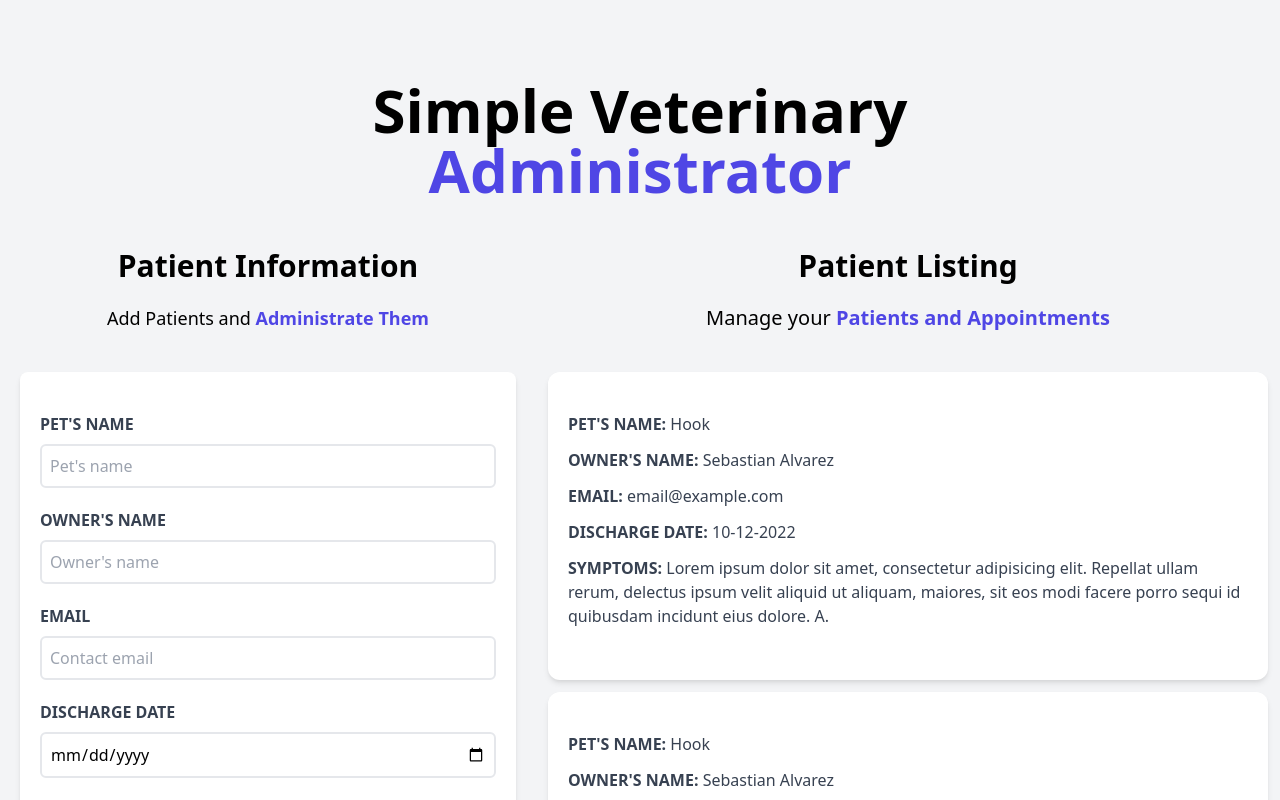
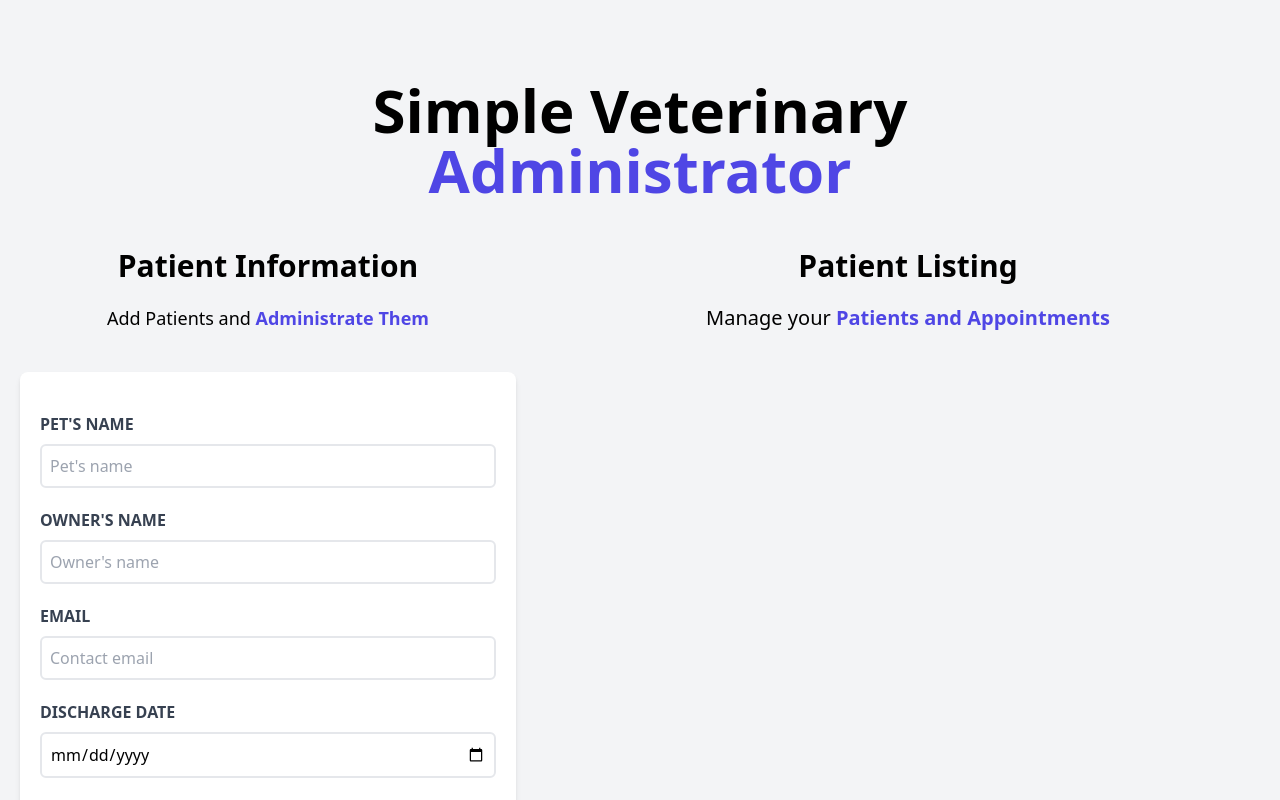
Before and after one commit to listerineh/veterinary-administrator, a React (Vite) app in the folder veterinary-administrator/: page / in a window 1280 px wide. Shown: the top 800 px of the page. Built offline with nearby package versions, Linux system fonts and the light colour scheme.

Commit message:
Show the entered patients in the listing in cache.

```diff
--- a/veterinary-administrator/src/App.jsx
+++ b/veterinary-administrator/src/App.jsx
@@ -17,7 +17,9 @@
           patients={ patients }
           setPatients={ setPatients }
         />
-        <Listing />
+        <Listing
+          patients={ patients }
+        />
       </div>
     </div>
   );
--- a/veterinary-administrator/src/components/Form.jsx
+++ b/veterinary-administrator/src/components/Form.jsx
@@ -12,6 +12,13 @@
   const [symptoms, setSymptoms] = useState('')
 
   const [error, setError] = useState(false)
+
+  const generateId = () => {
+    const random = Math.random().toString(36).substring(2)
+    const date = Date.now().toString(36)
+
+    return random + date
+  }
 
   const handleSubmit = (e) => {
     e.preventDefault()
@@ -32,7 +39,8 @@
       ownersName,
       email,
       dischargeDate,
-      symptoms
+      symptoms,
+      id: generateId()
     }
 
     setPatients([...patients, newPatient])
@@ -40,10 +48,10 @@
     // Empty the data fields
 
     setPetsName('')
-    setownersName('')
+    setOwnersName('')
     setEmail('')
-    setdischargeDate('')
-    setsymptoms('')
+    setDischargeDate('')
+    setSymptoms('')
   }
 
   return (
--- a/veterinary-administrator/src/components/Listing.jsx
+++ b/veterinary-administrator/src/components/Listing.jsx
@@ -1,6 +1,9 @@
 import Patient from "./Patient";
 
-function Listing() {
+function Listing({ patients }) {
+
+
+
   return (
     <div className="md:w-1/2 lg:w-3/5">
       <h2 className="font-black text-3xl text-center">
@@ -15,14 +18,15 @@
       </p>
 
       <div className="md:h-screen md:overflow-y-scroll">
-        <Patient/>
-        <Patient/>
-        <Patient/>
-        <Patient/>
-        <Patient/>
-        <Patient/>
-        <Patient/>
-        <Patient/>
+        {
+          patients.map(patient => (
+              <Patient
+                key={ patient.id }
+                patient={ patient }
+              />
+            )
+          )
+        }
       </div>
 
     </div>
--- a/veterinary-administrator/src/components/Patient.jsx
+++ b/veterinary-administrator/src/components/Patient.jsx
@@ -1,40 +1,41 @@
-function Patient() {
+function Patient({ patient }) {
+
+  const { petsName, ownersName, email, dischargeDate, symptoms } = patient
+
   return (
     <div className="m-3 bg-white shadow-md px-5 py-10 rounded-xl">
       <p className="font-bold mb-3 text-gray-700 uppercase">
         Pet's Name: {""}
         <span className="font-normal normal-case">
-            Hook
+            { petsName }
         </span>
       </p>
 
       <p className="font-bold mb-3 text-gray-700 uppercase">
         Owner's Name: {""}
         <span className="font-normal normal-case">
-            Sebastian Alvarez
+            { ownersName }
         </span>
       </p>
 
       <p className="font-bold mb-3 text-gray-700 uppercase">
         Email: {""}
         <span className="font-normal normal-case">
-            email@example.com
+            { email }
         </span>
       </p>
 
       <p className="font-bold mb-3 text-gray-700 uppercase">
         Discharge date: {""}
         <span className="font-normal normal-case">
-            10-12-2022
+            { dischargeDate }
         </span>
       </p>
 
       <p className="font-bold mb-3 text-gray-700 uppercase">
         Symptoms: {""}
         <span className="font-normal normal-case">
-          Lorem ipsum dolor sit amet, consectetur adipisicing elit. Repellat
-          ullam rerum, delectus ipsum velit aliquid ut aliquam, maiores, sit eos
-          modi facere porro sequi id quibusdam incidunt eius dolore. A.
+            { symptoms }
         </span>
       </p>
     </div>
```
